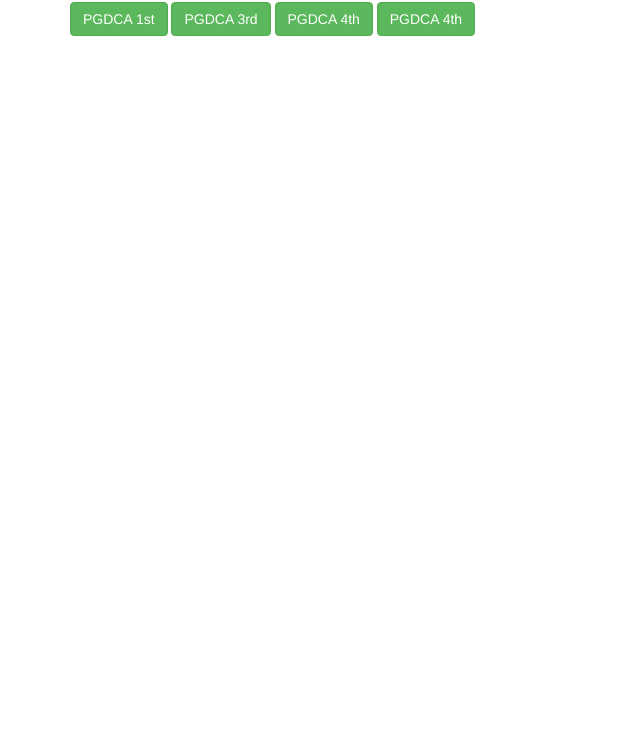
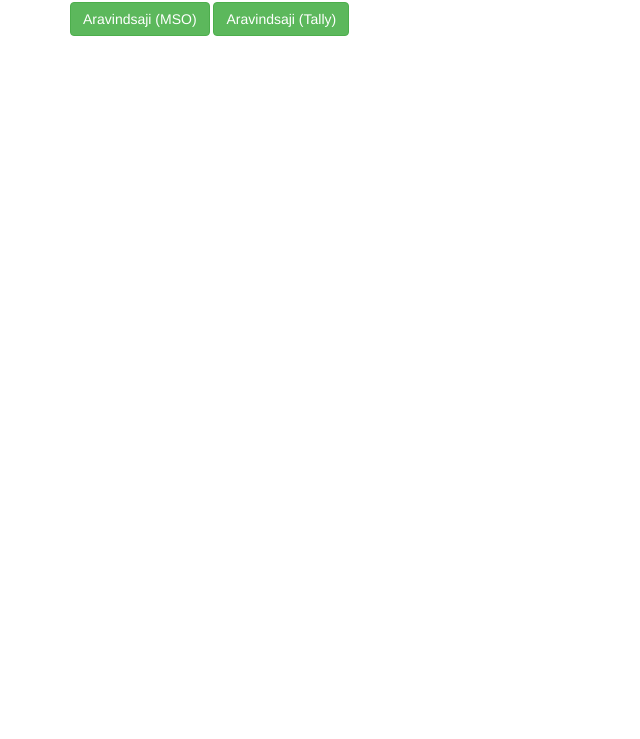
Before and after one commit to icsindia/ics, a plain HTML site: page index.html in a window 1280 px wide. Shown: the part 61-800 px from the top of the page, without its empty margins (0-640 px from the left). Drawn offline with nearby package versions, Linux system fonts and the light colour scheme.

Commit message:
Update index.html

```diff
--- a/index.html
+++ b/index.html
@@ -12,11 +12,13 @@
 
 <div class="container">
   <h2>ICS ONLINE EXAM LIST</h2>
-  <a href="https://quizzory.in/id/61bcc7e6f495cf092a080e92"><button type="button" class="btn btn-success">PGDCA 1st</button></a>
+    <a href="https://quizzory.in/id/61879450840b910f121bb87c"><button type="button" class="btn btn-success">Aravindsaji (MSO)</button></a>
+    <a href="https://quizzory.in/id/61aa5c5c6aab550e80806e46"><button type="button" class="btn btn-success">Aravindsaji (Tally)</button></a>
+  <!-- <button type="button" class="btn btn-primary">Primary</button>
+    <a href="https://quizzory.in/id/61bcc7e6f495cf092a080e92"><button type="button" class="btn btn-success">PGDCA 1st</button></a>
     <a href="https://quizzory.in/id/61b3906aea730d513ac620ac"><button type="button" class="btn btn-success">PGDCA 3rd</button></a>
     <a href="https://quizzory.in/id/61eac75f89ea8d3ccab20d94"><button type="button" class="btn btn-success">PGDCA 4th</button></a>
       <a href="https://quizzory.in/id/61bcd12d512ed908f229ddc3"><button type="button" class="btn btn-success">PGDCA 4th</button></a>
-  <!-- <button type="button" class="btn btn-primary">Primary</button>
   <button type="button" class="btn btn-success">Success</button>
   <button type="button" class="btn btn-info">Info</button>
   <button type="button" class="btn btn-warning">Warning</button>
```
